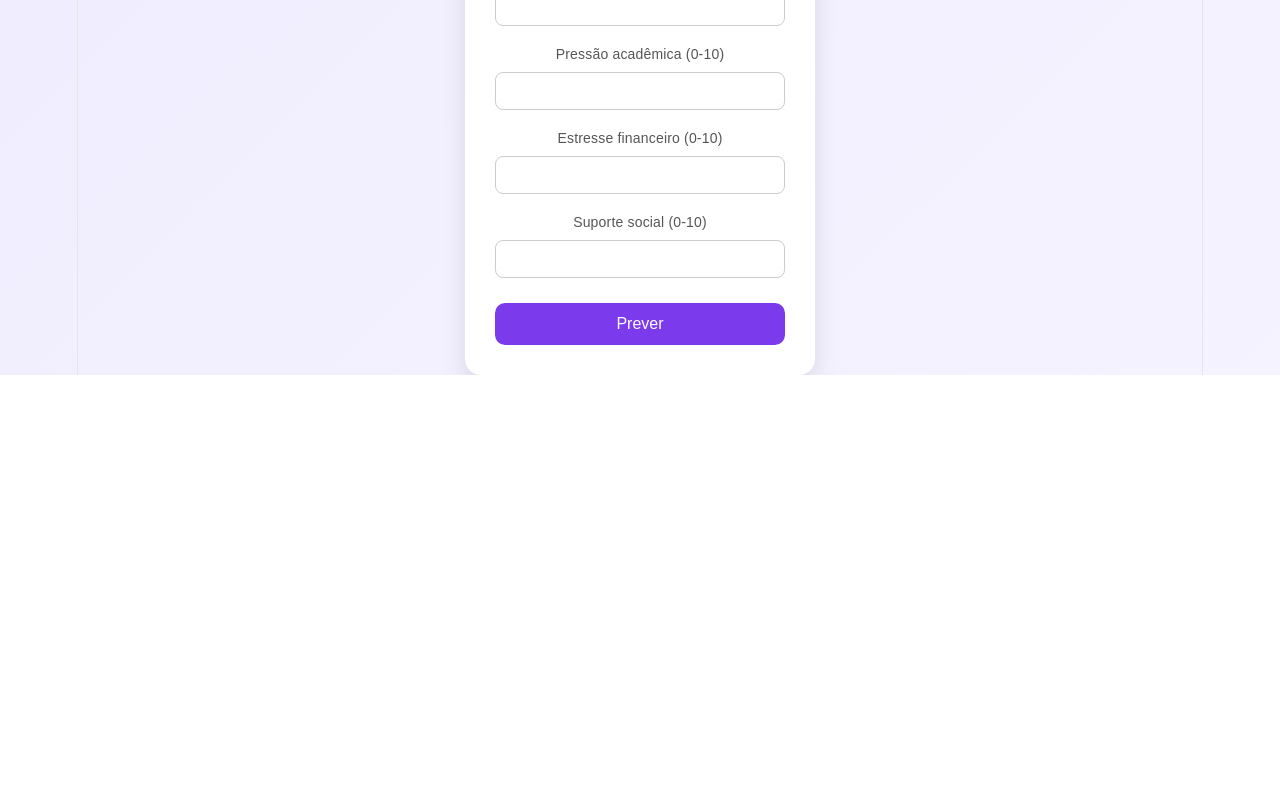
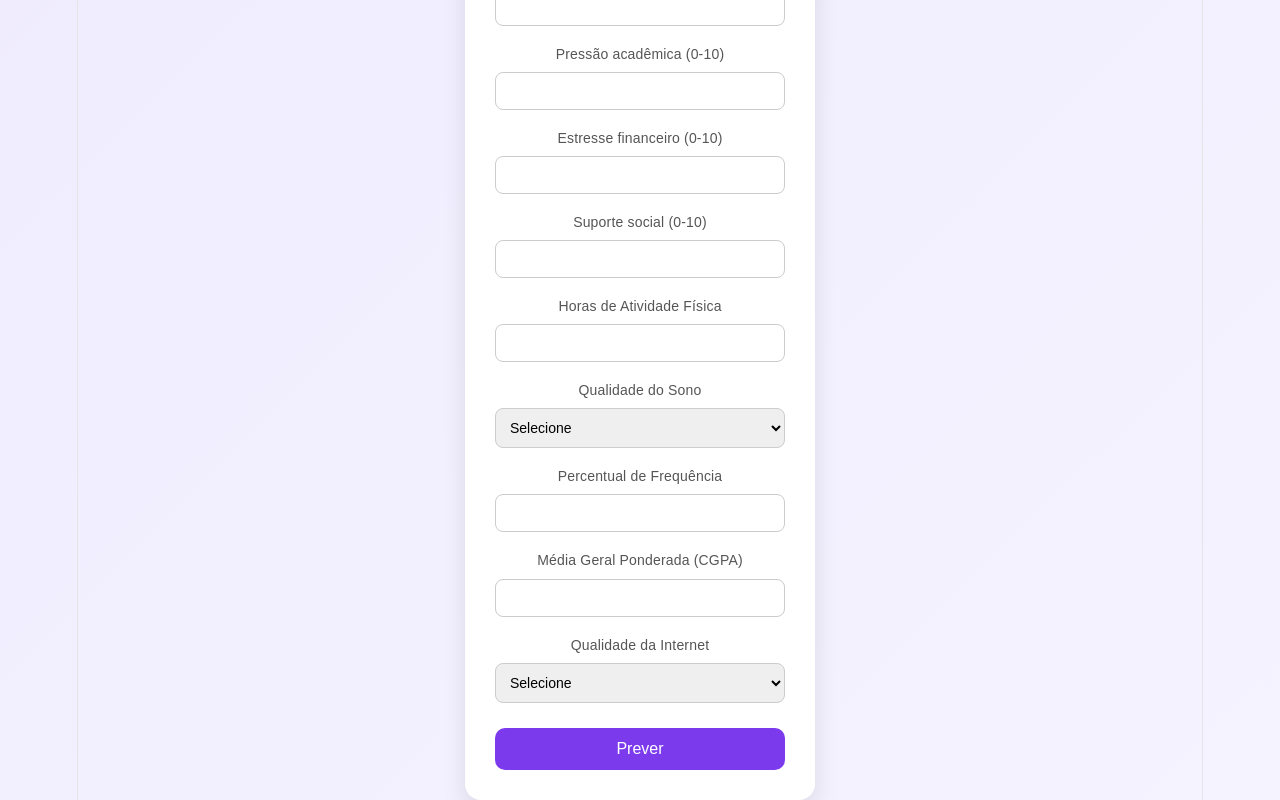
Before and after one commit to AriCampos18/MLP-De-Classificacao-De-Nivel-De-Burnout-Com-Interface, a React (Vite) app in the folder interface/: page / in a window 1280 px wide. Shown: the part 1065-1865 px from the top of the page. Before the commit the page ends 1440 px from the top, so only its background shows below. Built offline with nearby package versions, Linux system fonts and the light colour scheme.

Commit message:
adicionando as demais colunas

```diff
--- a/interface/package.json
+++ b/interface/package.json
@@ -12,7 +12,8 @@
   },
   "dependencies": {
     "react": "^19.2.4",
-    "react-dom": "^19.2.4"
+    "react-dom": "^19.2.4",
+    "sweetalert2": "^11.26.24"
   },
   "devDependencies": {
     "@eslint/js": "^9.39.4",
--- a/interface/src/App.jsx
+++ b/interface/src/App.jsx
@@ -1,67 +1,119 @@
 import { useState } from 'react'
 import viteLogo from './assets/vite.svg'
+import Swal from 'sweetalert2'
 import './App.css'
 
 function App() {
-  const [idade, setIdade] = useState("")
-  const [genero, setGenero] = useState("")
-  const [curso, setCurso] = useState("")
-  const [anoCurso, setAnoCurso] = useState("")
-  const [horasEstud, setHorasEstud] = useState("")
-  const [horasDorme, setHorasDorme] = useState("")
-  const [horasRedes, setHorasRedes] = useState("")
-  const [estresse, setEstresse] = useState("")
-  const [ansiedade, setAnsiedade] = useState("")
-  const [depressao, setDepressao] = useState("")
-  const [pressaoAcademica, setPressaoAcademica] = useState("")
-  const [estresseFinanceiro, setEstresseFinanceiro] = useState("")
-  const [suporteSocial, setSuporteSocial] = useState("")
+  const [age, setAge] = useState("")
+  const [gender, setGender] = useState("")
+  const [course, setCourse] = useState("")
+  const [year, setYear] = useState("")
+  const [daily_study_hours, setDaily_study_hours] = useState("")
+  const [daily_sleep_hours, setDaily_sleep_hours] = useState("")
+  const [screen_time_hours, setScreen_time_hours] = useState("")
+  const [stress_level, setStress_level] = useState("")
+  const [anxiety_score, setAnxiety_score] = useState("")
+  const [depression_score, setDepression_score] = useState("")
+  const [academic_pressure_score, setAcademic_pressure_score] = useState("")
+  const [financial_stress_score, setFinancial_stress_score] = useState("")
+  const [social_support_score, setSocial_support_score] = useState("")
+
+  const [physical_activity_hours, setPhysical_activity_hours] = useState("")
+  const [sleep_quality, setSleep_quality] = useState("")
+  const [attendance_percentage, setAttendance_percentage] = useState("")
+  const [cgpa, setCgpa] = useState("")
+  const [internet_quality, setInternet_quality] = useState("")
   const [resultado, setResultado] = useState(null)
 
   async function handleSubmit() {
     const campos = [
-      idade, genero, curso, anoCurso, horasEstud,
-      horasDorme, horasRedes, estresse,
-      ansiedade, depressao, pressaoAcademica,
-      estresseFinanceiro, suporteSocial
+      age, gender, course, year, daily_study_hours,
+      daily_sleep_hours, screen_time_hours, stress_level,
+      anxiety_score, depression_score, academic_pressure_score,
+      financial_stress_score, social_support_score,
+      physical_activity_hours, sleep_quality,
+      attendance_percentage, cgpa, internet_quality
     ]
 
     if (campos.some(campo => campo === "")) {
-      return alert("Preencha todos os campos!")
+      return Swal.fire({
+        title: "Erro!",
+        text: "Preencha todos os campos!",
+        icon: "error",
+        confirmButtonText: "OK"
+      })
     }
 
-    if (idade < 0 || idade > 120)
-      return alert("Idade inválida")
+    if (age < 0 || age > 120)
+      return Swal.fire({
+        title: "Erro!",
+        text: "Idade inválida!",
+        icon: "error",
+        confirmButtonText: "OK"
+      })
 
-    if (ansiedade < 0 || ansiedade > 10)
-      return alert("Ansiedade inválida")
+    if (anxiety_score < 0 || anxiety_score > 10)
+      return Swal.fire({
+        title: "Erro!",
+        text: "Ansiedade inválida!",
+        icon: "error",
+        confirmButtonText: "OK"
+      })
 
-    if (depressao < 0 || depressao > 10)
-      return alert("Depressão inválida")
+    if (depression_score < 0 || depression_score > 10)
+      return Swal.fire({
+        title: "Erro!",
+        text: "Depressão inválida!",
+        icon: "error",
+        confirmButtonText: "OK"
+      })
 
-    if (pressaoAcademica < 0 || pressaoAcademica > 10)
-      return alert("Pressão acadêmica inválida")
+    if (academic_pressure_score < 0 || academic_pressure_score > 10)
+      return Swal.fire({
+        title: "Erro!",
+        text: "Pressão acadêmica inválida!",
+        icon: "error",
+        confirmButtonText: "OK"
+      })
 
-    if (estresseFinanceiro < 0 || estresseFinanceiro > 10)
-      return alert("Estresse financeiro inválido")
+    if (financial_stress_score < 0 || financial_stress_score > 10)
+      return Swal.fire({
+        title: "Erro!",
+        text: "Estresse financeiro inválido!",
+        icon: "error",
+        confirmButtonText: "OK"
+      })
 
-    if (suporteSocial < 0 || suporteSocial > 10)
-      return alert("Suporte social inválido")
+    if (social_support_score < 0 || social_support_score > 10)
+      return Swal.fire({
+        title: "Erro!",
+        text: "Suporte social inválido!",
+        icon: "error",
+        confirmButtonText: "OK"
+      })
+
+    if (attendance_percentage < 0 || attendance_percentage > 100)
+      return Swal.fire({
+        title: "Erro!",
+        text: "Percentual de frequência inválido!",
+        icon: "error",
+        confirmButtonText: "OK"
+      })
 
     const dados = {
-      age: Number(idade),
-      gender: genero,
-      course: curso,
-      year: anoCurso,
-      daily_study_hours: Number(horasEstud),
-      daily_sleep_hours: Number(horasDorme),
-      screen_time_hours: Number(horasRedes),
-      stress_level: estresse,
-      anxiety_score: Number(ansiedade),
-      depression_score: Number(depressao),
-      academic_pressure_score: Number(pressaoAcademica),
-      financial_stress_score: Number(estresseFinanceiro),
-      social_support_score: Number(suporteSocial)
+      age: Number(age),
+      gender: gender,
+      course: course,
+      year: year,
+      daily_study_hours: Number(daily_study_hours),
+      daily_sleep_hours: Number(daily_sleep_hours),
+      screen_time_hours: Number(screen_time_hours),
+      stress_level: stress_level,
+      anxiety_score: Number(anxiety_score),
+      depression_score: Number(depression_score),
+      academic_pressure_score: Number(academic_pressure_score),
+      financial_stress_score: Number(financial_stress_score),
+      social_support_score: Number(social_support_score)
     }
 
     console.log("Dados enviados:", dados)
@@ -97,12 +149,12 @@ function App() {
 
         <div className="form-group">
           <label>Idade</label>
-          <input type="number" value={idade} onChange={(e) => setIdade(e.target.value)} />
+          <input type="number" value={age} onChange={(e) => setAge(e.target.value)} />
         </div>
 
         <div className="form-group">
           <label>Gênero</label>
-          <select value={genero} onChange={(e) => setGenero(e.target.value)}>
+          <select value={gender} onChange={(e) => setGender(e.target.value)}>
             <option value="">Selecione</option>
             <option value="Female">Feminino</option>
             <option value="Male">Masculino</option>
@@ -112,12 +164,12 @@ function App() {
 
         <div className="form-group">
           <label>Curso</label>
-          <input value={curso} onChange={(e) => setCurso(e.target.value)} />
+          <input value={course} onChange={(e) => setCourse(e.target.value)} />
         </div>
 
         <div className="form-group">
-          <label>Ano do curso</label>
-          <select value={anoCurso} onChange={(e) => setAnoCurso(e.target.value)}>
+          <label>Ano do course</label>
+          <select value={year} onChange={(e) => setYear(e.target.value)}>
             <option value="">Selecione</option>
             <option value="1st">1º Ano</option>
             <option value="2nd">2º Ano</option>
@@ -128,22 +180,22 @@ function App() {
 
         <div className="form-group">
           <label>Horas de estudo</label>
-          <input type="number" value={horasEstud} onChange={(e) => setHorasEstud(e.target.value)} />
+          <input type="number" value={daily_study_hours} onChange={(e) => setDaily_study_hours(e.target.value)} />
         </div>
 
         <div className="form-group">
           <label>Horas de sono</label>
-          <input type="number" value={horasDorme} onChange={(e) => setHorasDorme(e.target.value)} />
+          <input type="number" value={daily_sleep_hours} onChange={(e) => setDaily_sleep_hours(e.target.value)} />
         </div>
 
         <div className="form-group">
           <label>Horas em redes sociais</label>
-          <input type="number" value={horasRedes} onChange={(e) => setHorasRedes(e.target.value)} />
+          <input type="number" value={screen_time_hours} onChange={(e) => setScreen_time_hours(e.target.value)} />
         </div>
 
         <div className="form-group">
-          <label>Nível de estresse</label>
-          <select value={estresse} onChange={(e) => setEstresse(e.target.value)}>
+          <label>Nível de stress_level</label>
+          <select value={stress_level} onChange={(e) => setStress_level(e.target.value)}>
             <option value="">Selecione</option>
             <option value="Low">Baixo</option>
             <option value="Medium">Médio</option>
@@ -153,27 +205,62 @@ function App() {
 
         <div className="form-group">
           <label>Ansiedade (0-10)</label>
-          <input type="number" value={ansiedade} onChange={(e) => setAnsiedade(e.target.value)} />
+          <input type="number" value={anxiety_score} onChange={(e) => setAnxiety_score(e.target.value)} />
         </div>
 
         <div className="form-group">
           <label>Depressão (0-10)</label>
-          <input type="number" value={depressao} onChange={(e) => setDepressao(e.target.value)} />
+          <input type="number" value={depression_score} onChange={(e) => setDepression_score(e.target.value)} />
         </div>
 
         <div className="form-group">
           <label>Pressão acadêmica (0-10)</label>
-          <input type="number" value={pressaoAcademica} onChange={(e) => setPressaoAcademica(e.target.value)} />
+          <input type="number" value={academic_pressure_score} onChange={(e) => setAcademic_pressure_score(e.target.value)} />
         </div>
 
         <div className="form-group">
           <label>Estresse financeiro (0-10)</label>
-          <input type="number" value={estresseFinanceiro} onChange={(e) => setEstresseFinanceiro(e.target.value)} />
+          <input type="number" value={financial_stress_score} onChange={(e) => setFinancial_stress_score(e.target.value)} />
         </div>
 
         <div className="form-group">
           <label>Suporte social (0-10)</label>
-          <input type="number" value={suporteSocial} onChange={(e) => setSuporteSocial(e.target.value)} />
+          <input type="number" value={social_support_score} onChange={(e) => setSocial_support_score(e.target.value)} />
+        </div>
+
+        <div className="form-group">
+          <label>Horas de Atividade Física</label>
+          <input type="number" value={physical_activity_hours} onChange={(e) => setPhysical_activity_hours(e.target.value)} />
+        </div>
+
+        <div className="form-group">
+          <label>Qualidade do Sono</label>
+          <select value={sleep_quality} onChange={(e) => setSleep_quality(e.target.value)}>
+            <option value="">Selecione</option>
+            <option value="Poor">Pobre</option>
+            <option value="Average">Médio</option>
+            <option value="Good">Bom</option>
+          </select>
+        </div>
+
+        <div className="form-group">
+          <label>Percentual de Frequência</label>
+          <input type="number" value={attendance_percentage} onChange={(e) => setAttendance_percentage(e.target.value)} />
+        </div>
+
+        <div className="form-group">
+          <label>Média Geral Ponderada (CGPA)</label>
+          <input type="number" value={cgpa} onChange={(e) => setCgpa(e.target.value)} />
+        </div>
+
+        <div className="form-group">
+          <label>Qualidade da Internet</label>
+          <select value={internet_quality} onChange={(e) => setInternet_quality(e.target.value)}>
+            <option value="">Selecione</option>
+            <option value="Poor">Pobre</option>
+            <option value="Average">Médio</option>
+            <option value="Good">Bom</option>
+          </select>
         </div>
 
         <button className="btn-primary" onClick={handleSubmit}>
```
Also changed, not shown: 1 other file (tests, documents, lock files or other folders).
